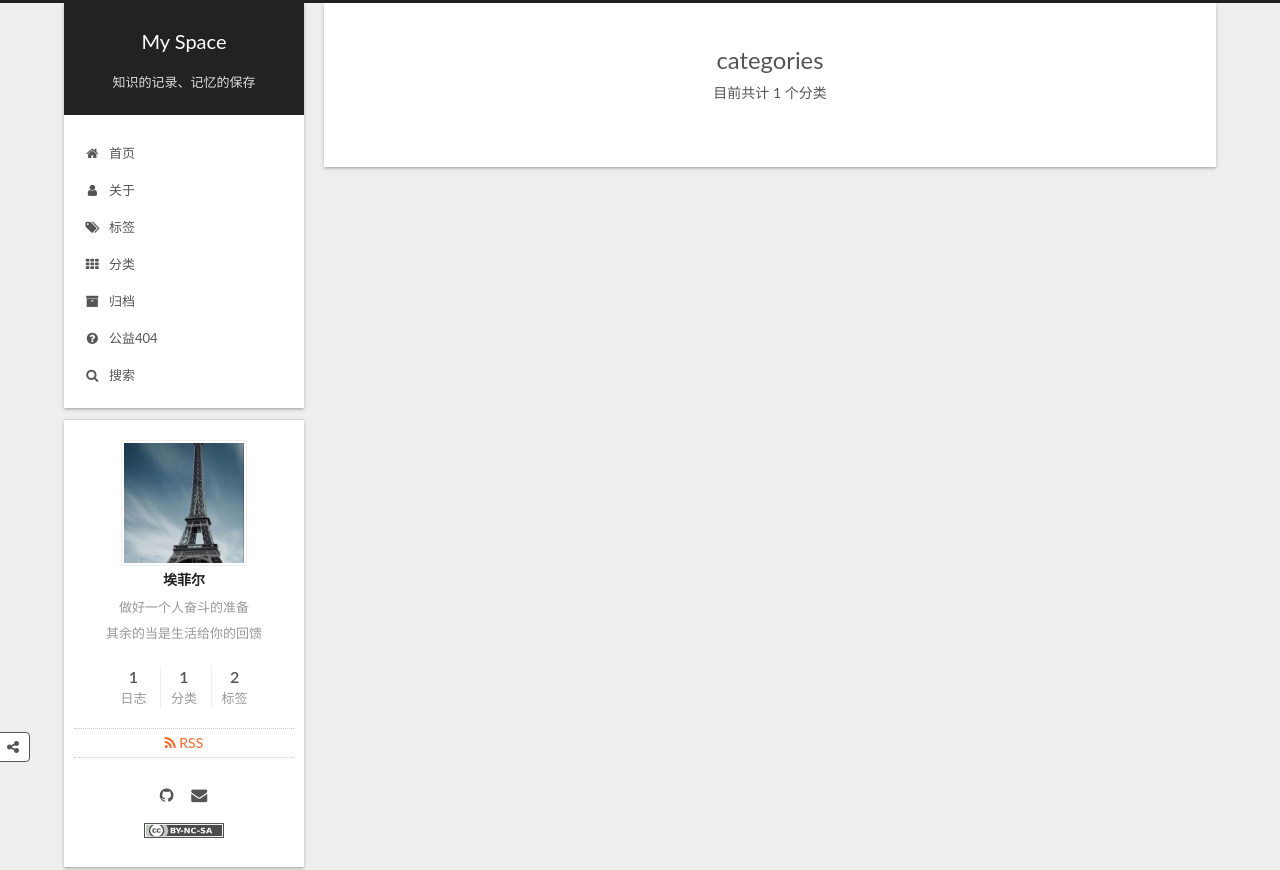
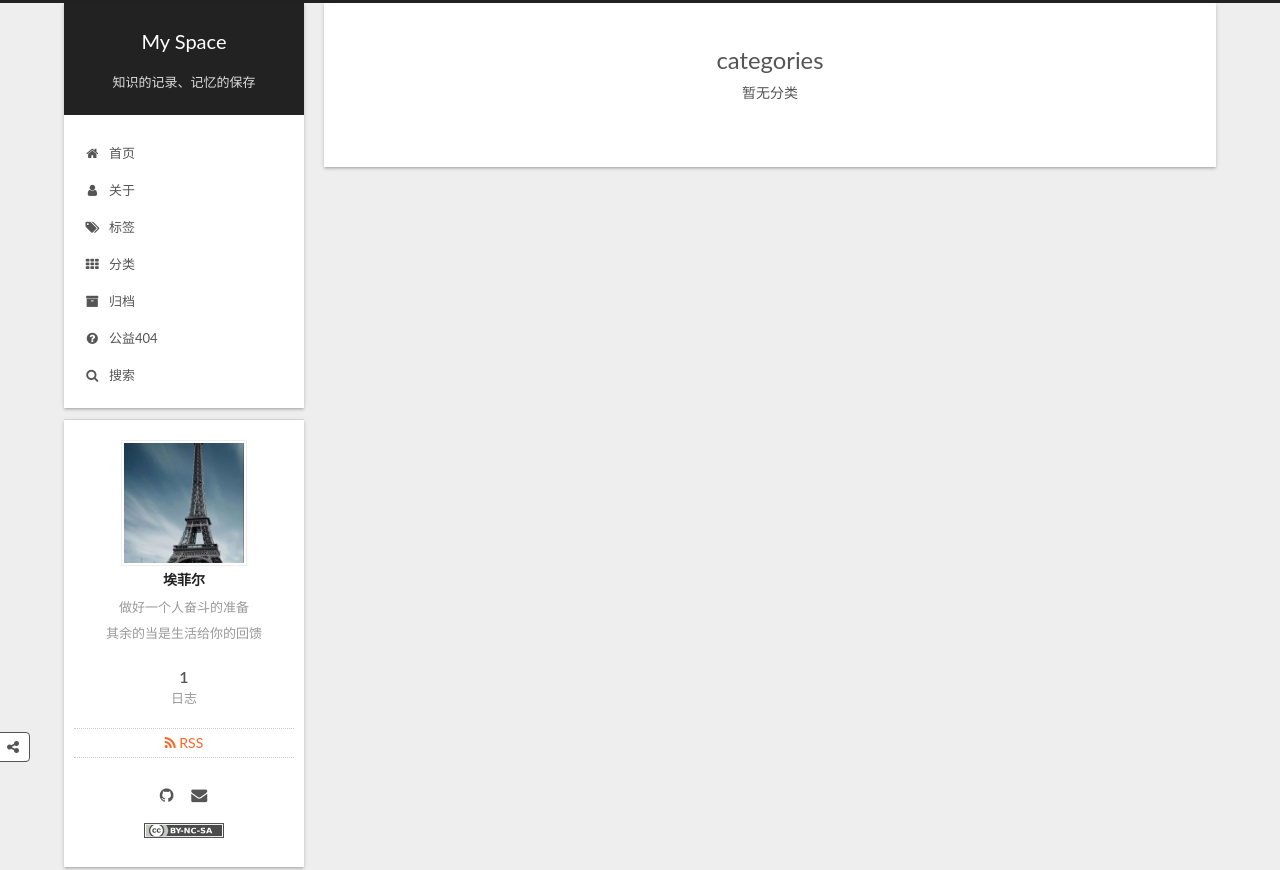
Before and after one commit to wuyimin1996/fengyinjiyi.github.io, a plain HTML site: page categories/index.html in a window 1280 px wide. Shown: the top 870 px of the page. Drawn offline with Linux system fonts and the light colour scheme; some packages are replaced by stand-ins of ours; a script that the page names is missing.

Commit message:
Site updated: 2018-11-22 09:39:02

```diff
--- a/categories/index.html
+++ b/categories/index.html
@@ -315,10 +315,10 @@
 
           <div class="category-all-page">
             <div class="category-all-title">
-                目前共计 1 个分类
+                暂无分类
             </div>
             <div class="category-all">
-              <ul class="category-list"></ul>
+
             </div>
           </div>
 
@@ -384,24 +384,6 @@
 
 
 
-
-              <div class="site-state-item site-state-categories">
-                <a href="/categories/index.html">
-                  <span class="site-state-item-count">1</span>
-                  <span class="site-state-item-name">分类</span>
-                </a>
-              </div>
-
-
-
-
-
-              <div class="site-state-item site-state-tags">
-                <a href="/tags/index.html">
-                  <span class="site-state-item-count">2</span>
-                  <span class="site-state-item-name">标签</span>
-                </a>
-              </div>
 
 
           </nav>
--- a/css/main.css
+++ b/css/main.css
@@ -2097,7 +2097,7 @@ img:hover {
   width: 4px;
   height: 4px;
   border-radius: 50%;
-  background: #c7ff55;
+  background: #fba7ee;
 }
 .links-of-blogroll {
   font-size: 13px;
```
Also changed, not shown: 2018/11/19/hello-world/index.html (+0 -18 lines), 404.html (+0 -18 lines), about/index.html (+0 -18 lines), archives/2018/11/index.html (+0 -18 lines), archives/2018/index.html (+0 -18 lines), archives/index.html (+0 -18 lines), index.html (+0 -18 lines), tags/index.html (+1 -19 lines).
